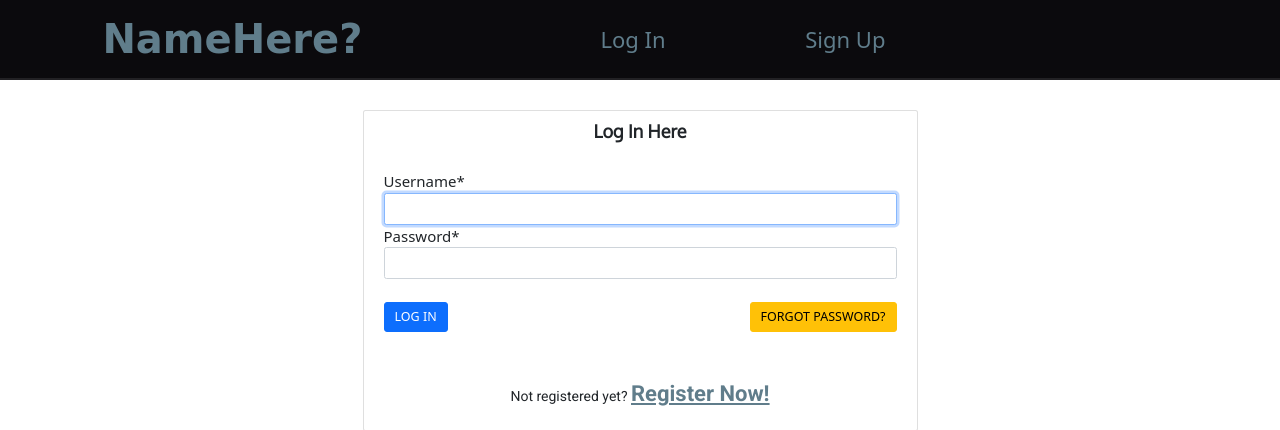
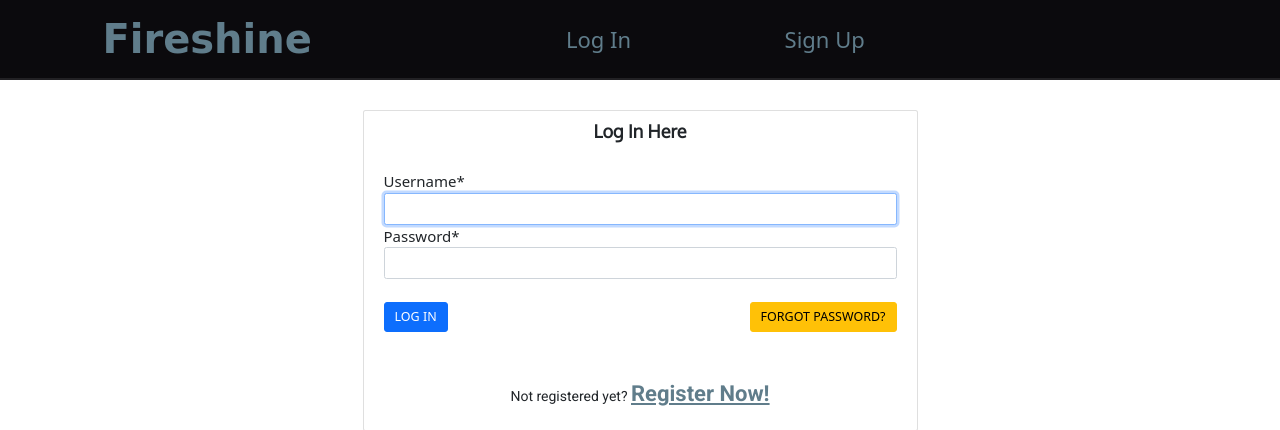
Before and after one commit to vaibhavbhwsr/mysite, a Django app: page /accounts/login/ in a window 1280 px wide. Shown: the top 430 px of the page. Run offline with Django 3.2, Linux system fonts and the light colour scheme; some libraries are stand-ins or nearby versions; some web fonts are replaced.

Commit message:
Modified name

```diff
--- a/mysite/templates/base.html
+++ b/mysite/templates/base.html
@@ -2,7 +2,7 @@
 {% load static %}
 <html lang="en">
 <head>
-    <title>{% block title %} SiteName {% endblock title %}</title>
+    <title>Fireshine | {% block title %} Fireshine {% endblock title %}</title>
     {% block head_favicon %}
     <link rel="icon" type="image/png" href='{% static "img/favicon.ico" %}'>
     {% endblock head_favicon %}
--- a/mysite/templates/chat/group_chat/index.html
+++ b/mysite/templates/chat/group_chat/index.html
@@ -4,7 +4,7 @@
 <head>
     <meta charset="utf-8">
     <meta name="viewport" content="width=device-width, initial-scale=1">
-    <title>Group Chat</title>
+    <title>Fireshine | Group Chat</title>
 </head>
 <body>
     <h1>Group Name: {{ group.name }}</h1>
--- a/mysite/templates/layout/header.html
+++ b/mysite/templates/layout/header.html
@@ -3,7 +3,7 @@
     <div class="grid">
 
         <div class="logo">
-            <a href="{% url 'home' %}">NameHere?</a>
+            <a href="{% url 'home' %}">Fireshine</a>
         </div>
 
         <input type="checkbox" class="navigationCheckbox" id="navi">
--- a/mysite/templates/registration/login.html
+++ b/mysite/templates/registration/login.html
@@ -2,7 +2,7 @@
 {% load crispy_forms_filters %}
 {% load crispy_forms_tags %}
 {% load static %}
-{% block title %} Login {% endblock title %}
+{% block title %}Login{% endblock title %}
 {% block content %}
 <div class="container">
     <div class="row">
--- a/mysite/templates/registration/signup.html
+++ b/mysite/templates/registration/signup.html
@@ -2,7 +2,7 @@
 {% load crispy_forms_filters %}
 {% load crispy_forms_tags %}
 {% load static %}
-{% block title %} SignUp {% endblock title %}
+{% block title %}SignUp{% endblock title %}
 {% block content %}
 <div class="container">
     <div class="row">
```
